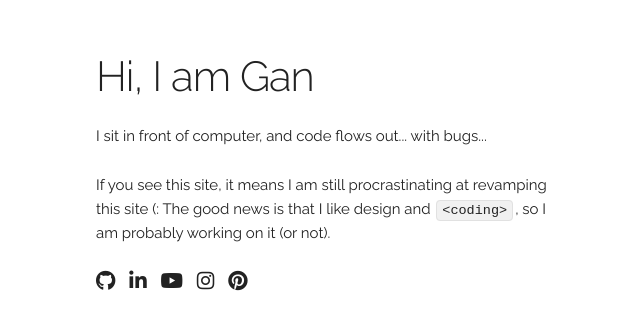
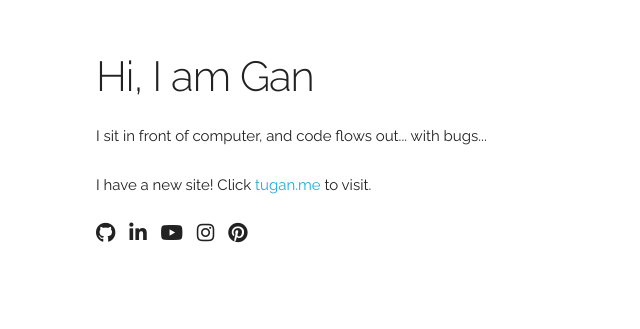
Before and after one commit to Gan-Tu/Personal-Site-v3, a plain HTML site: page index.html in a window 1280 px wide. Shown: the part 189-518 px from the top of the page, without its empty margins (64-704 px from the left). Drawn offline with Linux system fonts and the light colour scheme; some icons are missing.

Commit message:
point to new site

```diff
--- a/index.html
+++ b/index.html
@@ -40,8 +40,9 @@
       <div class="one-half column" style="margin-top: 25%">
         <h2>Hi, I am Gan</h2>
         <p>I sit in front of computer, and code flows out... with bugs...</p>
-        <p>If you see this site, it means I am still procrastinating at revamping this site (: The good news is that I
-          like design and <code>&lt;coding&gt;</code>, so I am probably working on it (or not).</p>
+        <!-- <p>If you see this site, it means I am still procrastinating at revamping this site (: The good news is that I
+          like design and <code>&lt;coding&gt;</code>, so I am probably working on it (or not).</p> -->
+          <p>I have a new site! Click <a href="https://www.tugan.me/">tugan.me</a> to visit.</p>
         <!-- <p>In the meantime, you can check out my <a href="https://gan-tu.github.io/social-media-personal-website/">social media</a> sites</p> -->
         <p>
           <a href="https://github.com/Gan-Tu">
```
